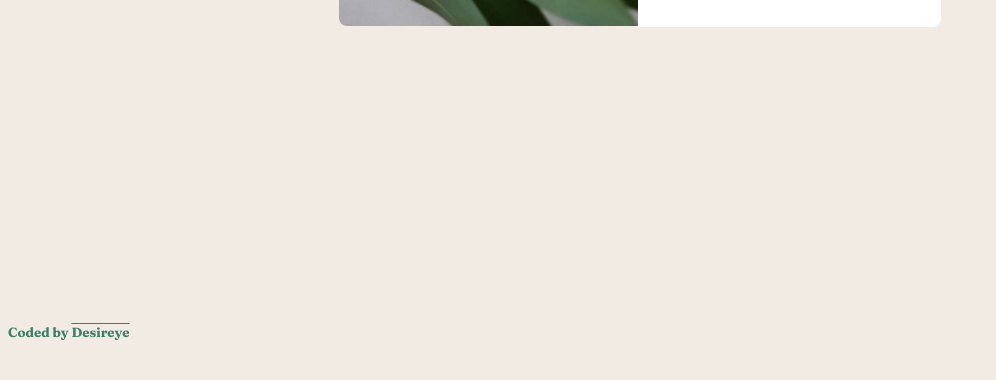
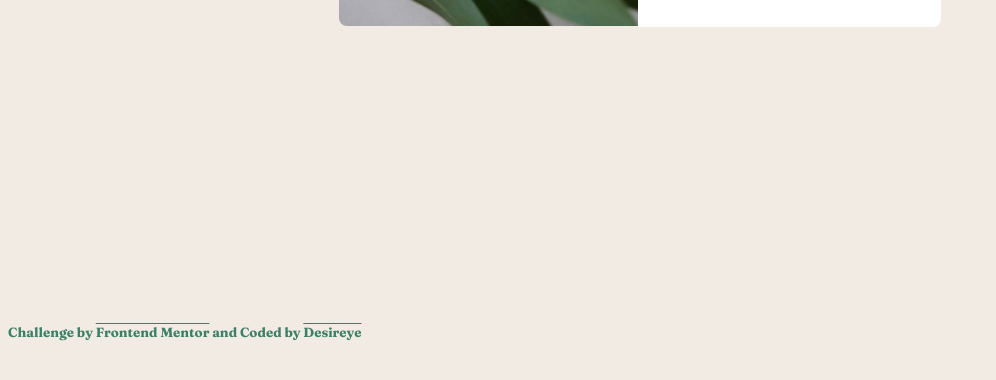
Before and after one commit to Desireye/product-review-card, a plain HTML site: page index.html in a window 1280 px wide. Shown: the part 430-810 px from the top of the page, without its empty margins (0-996 px from the left). Drawn offline with Linux system fonts and the light colour scheme.

Commit message:
Update index.html

```diff
--- a/index.html
+++ b/index.html
@@ -33,7 +33,9 @@
     </main>
 
     <footer>
-        <h5>Coded by <a href="https://github.com/Desireye">Desireye</a></h5>
+        <h5>
+            Challenge by <a href="https://www.frontendmentor.io?ref=challenge">Frontend Mentor</a> and Coded by <a href="https://github.com/Desireye">Desireye</a>
+        </h5>
     </footer>
 </body>
 </html>
```
